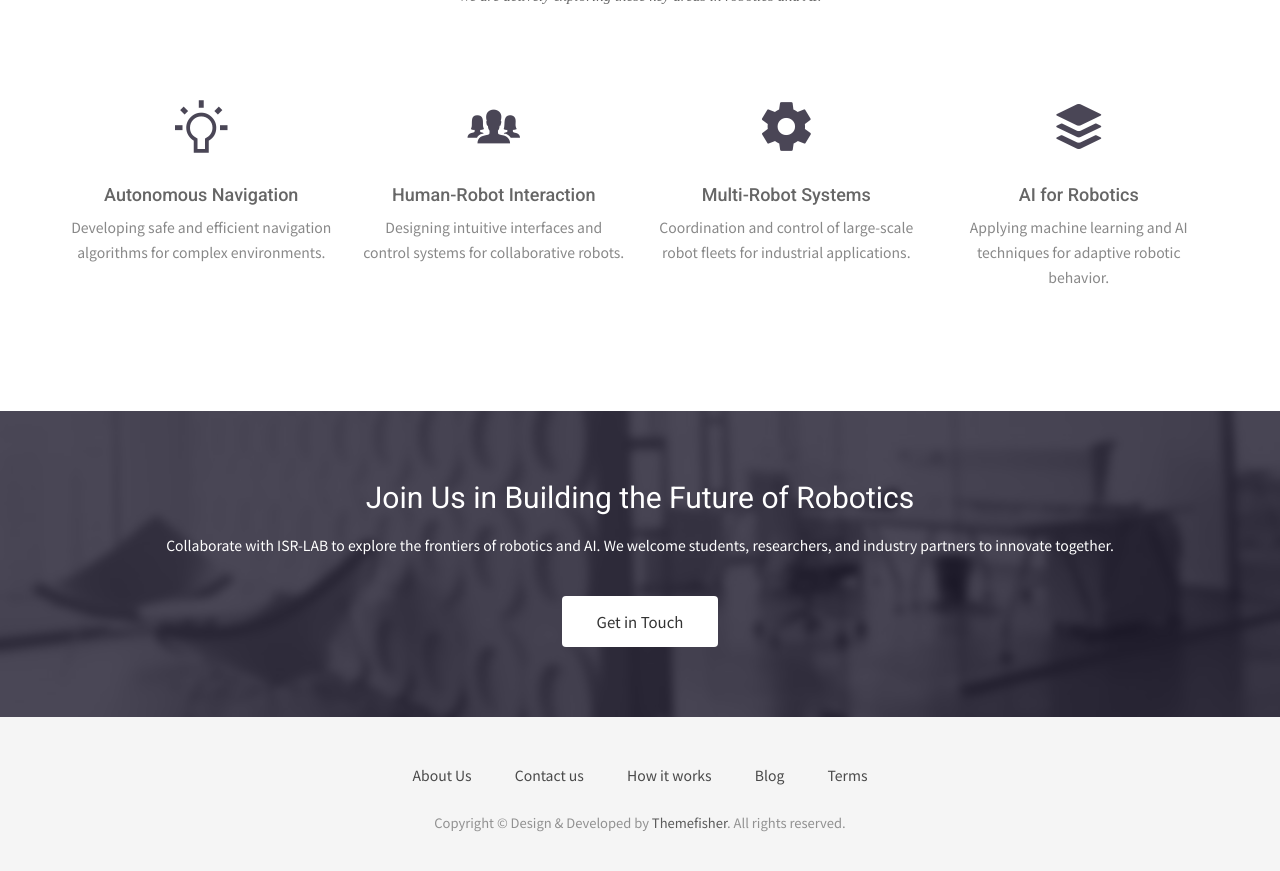
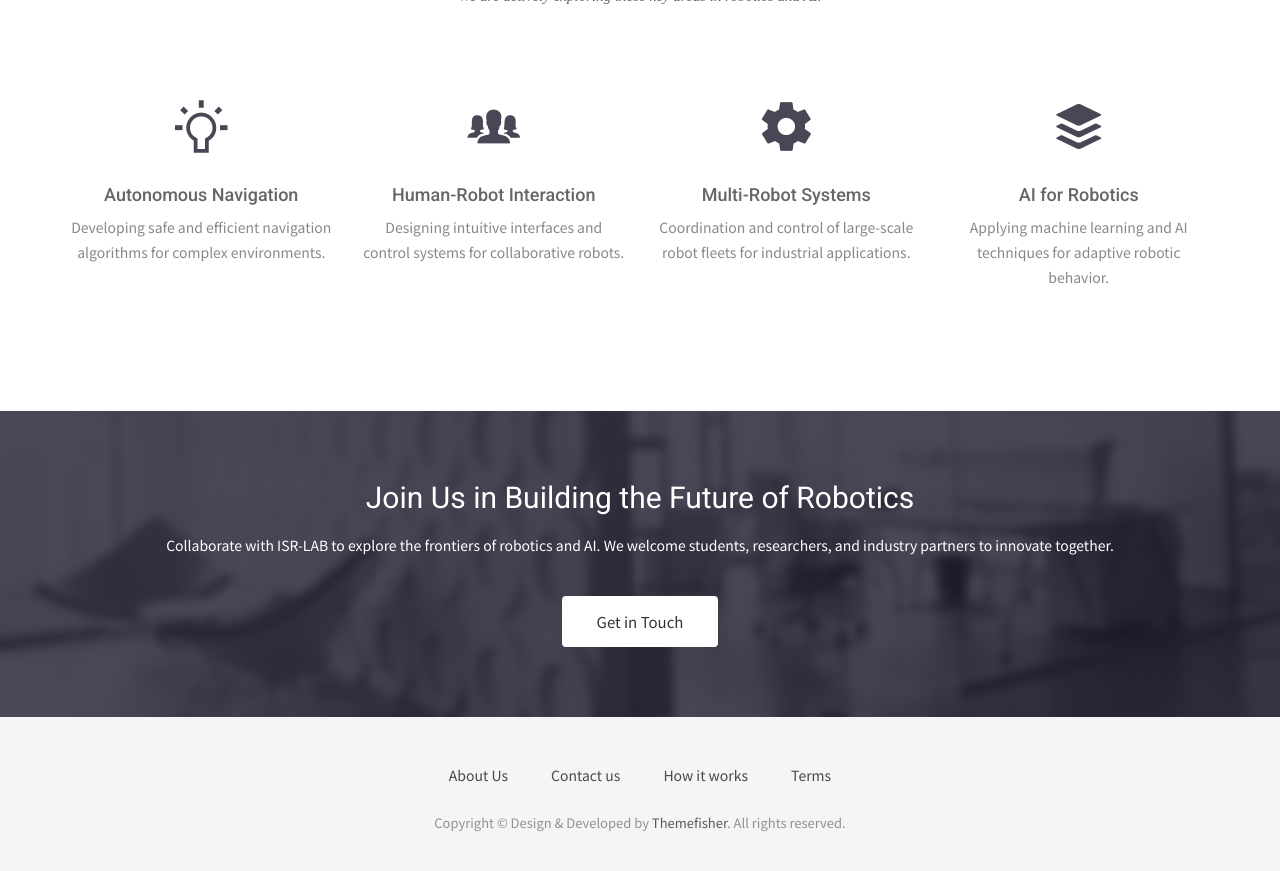
Before and after one commit to ISR-lab-admin/ISR-lab-admin.github.io, a Jekyll site: the page built from index.html, in a window 1280 px wide and 900 px high, scrolled down 2305 px. Shown: the top 871 px of the window. Built offline with Jekyll 4.4.1, drawn with Linux system fonts in a browser that asks for light colours; nearby versions of some CDN libraries; some web fonts are replaced.

Commit message:
Update footer.html

```diff
--- a/_includes/footer.html
+++ b/_includes/footer.html
@@ -8,7 +8,6 @@
             <li><a href="#">About Us</a></li>
             <li><a href="{{ site.baseurl }}/contact">Contact us</a></li>
             <li><a href="#">How it works</a></li>
-            <li><a href="{{ site.baseurl }}/blog">Blog</a></li>
             <li><a href="#">Terms</a></li>
           </ul>
         </div>
```
